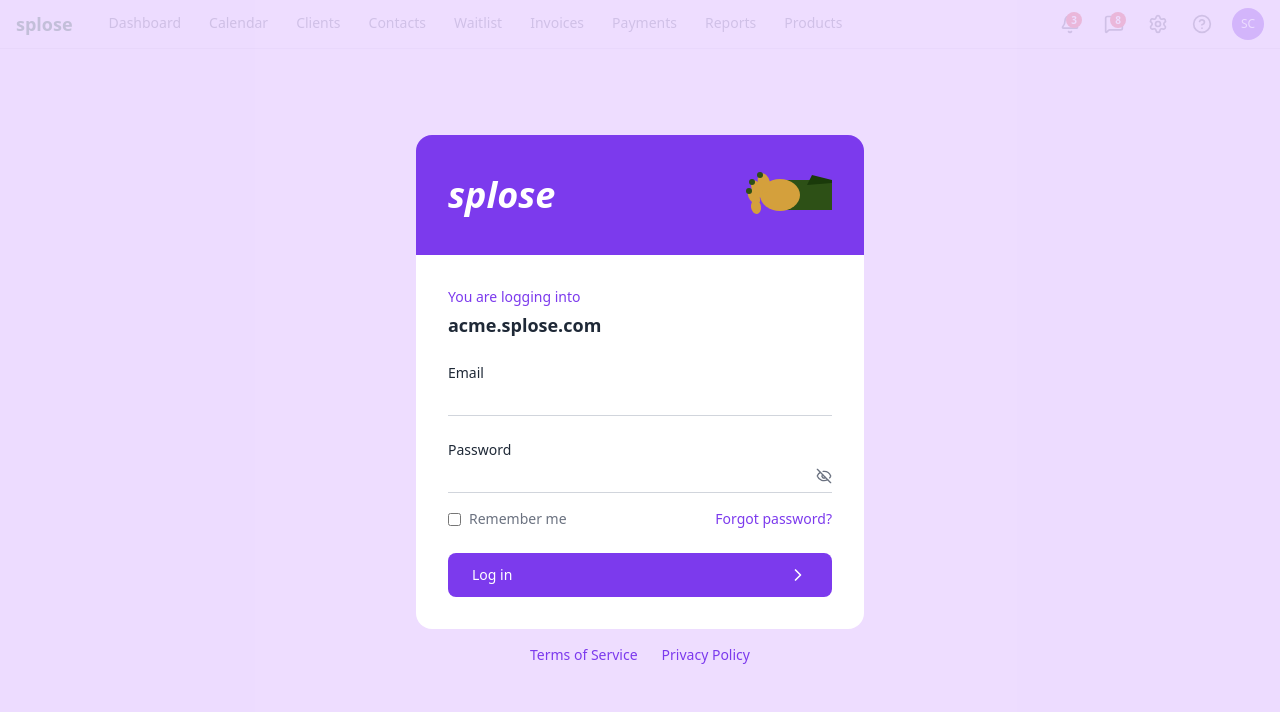
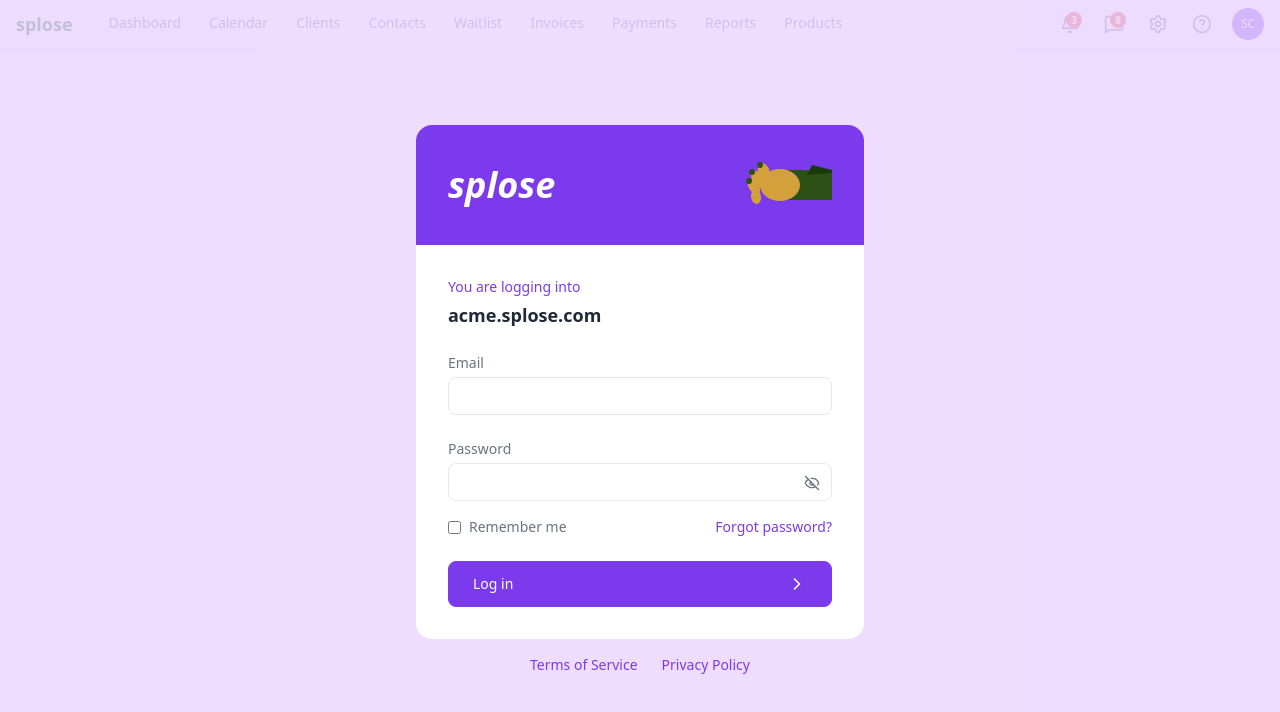
Before and after one commit to jimsplose/splose-current, a Next.js app: page /login in a window 1280 px wide. Shown: the top 712 px of the page. Built offline with nearby package versions, Linux system fonts and the light colour scheme.

Commit message:
Migrate login page to DS components (FormInput, Button)
Replace bare email/password inputs with FormInput and bare login
button with Button component.

https://claude.ai/code/session_01F6uneVFPwhEvB7DPhnSnoJ

```diff
--- a/src/app/login/page.tsx
+++ b/src/app/login/page.tsx
@@ -1,4 +1,5 @@
 import { ChevronRight, EyeOff } from "lucide-react";
+import { Button, FormInput } from "@/components/ds";
 
 export default function LoginPage() {
   return (
@@ -34,21 +35,13 @@ export default function LoginPage() {
           <p className="mt-1 text-lg font-bold text-text">acme.splose.com</p>
 
           <div className="mt-6">
-            <label className="block text-sm text-text">Email</label>
-            <input
-              type="email"
-              className="mt-1 w-full border-b border-gray-300 pb-2 text-sm outline-none focus:border-primary"
-            />
+            <FormInput label="Email" type="email" />
           </div>
 
           <div className="mt-6">
-            <label className="block text-sm text-text">Password</label>
             <div className="relative">
-              <input
-                type="password"
-                className="mt-1 w-full border-b border-gray-300 pr-8 pb-2 text-sm outline-none focus:border-primary"
-              />
-              <EyeOff className="absolute top-2 right-0 h-4 w-4 text-text-secondary" />
+              <FormInput label="Password" type="password" className="pr-8" />
+              <EyeOff className="absolute top-9 right-3 h-4 w-4 text-text-secondary" />
             </div>
           </div>
 
@@ -62,10 +55,14 @@ export default function LoginPage() {
             </a>
           </div>
 
-          <button className="mt-6 flex w-full items-center justify-between rounded-lg bg-primary px-6 py-3 text-sm font-medium text-white hover:bg-primary-dark">
+          <Button
+            variant="primary"
+            size="lg"
+            className="mt-6 flex w-full justify-between py-3"
+          >
             Log in
             <ChevronRight className="h-5 w-5" />
-          </button>
+          </Button>
         </div>
 
         {/* Footer links */}
```
